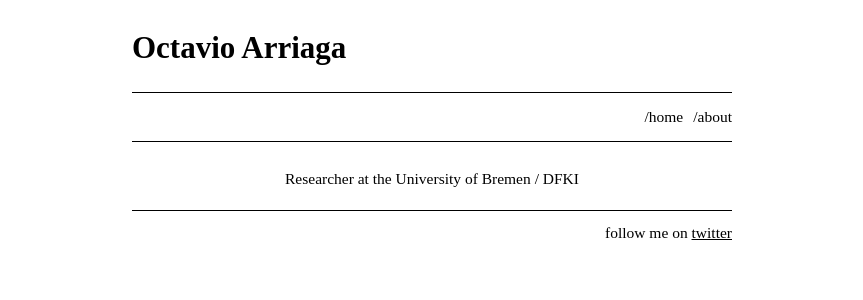
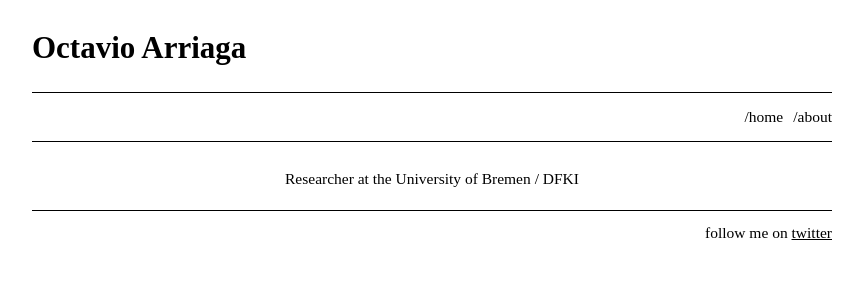
Before and after one commit to oarriaga/oarriaga.github.io, a Jekyll site: the page built from about.md, in a window 1280 px wide. Shown: the top 300 px of the page, without its empty margins (208-1071 px from the left). Built offline with Jekyll 4.4.1, drawn with Linux system fonts in a browser that asks for light colours.

Commit message:
Change pixel size of inside text

```diff
--- a/_sass/base.scss
+++ b/_sass/base.scss
@@ -10,7 +10,7 @@
 $mobile-font-size:     15px !default;
 $base-line-height:     1.5 !default;
 $container-width:      100% !default;
-$container-max-width:  600px !default;
+$container-max-width:  800px !default;
 
 /**
  * Global
@@ -121,7 +121,8 @@
     top: 50%;
     left: 50%;
     transform: translate(-50%, -50%);
-    font-size: 20px;
+    font-size: 12px;
+    //font-weight: bold;
 }
 
 
```
